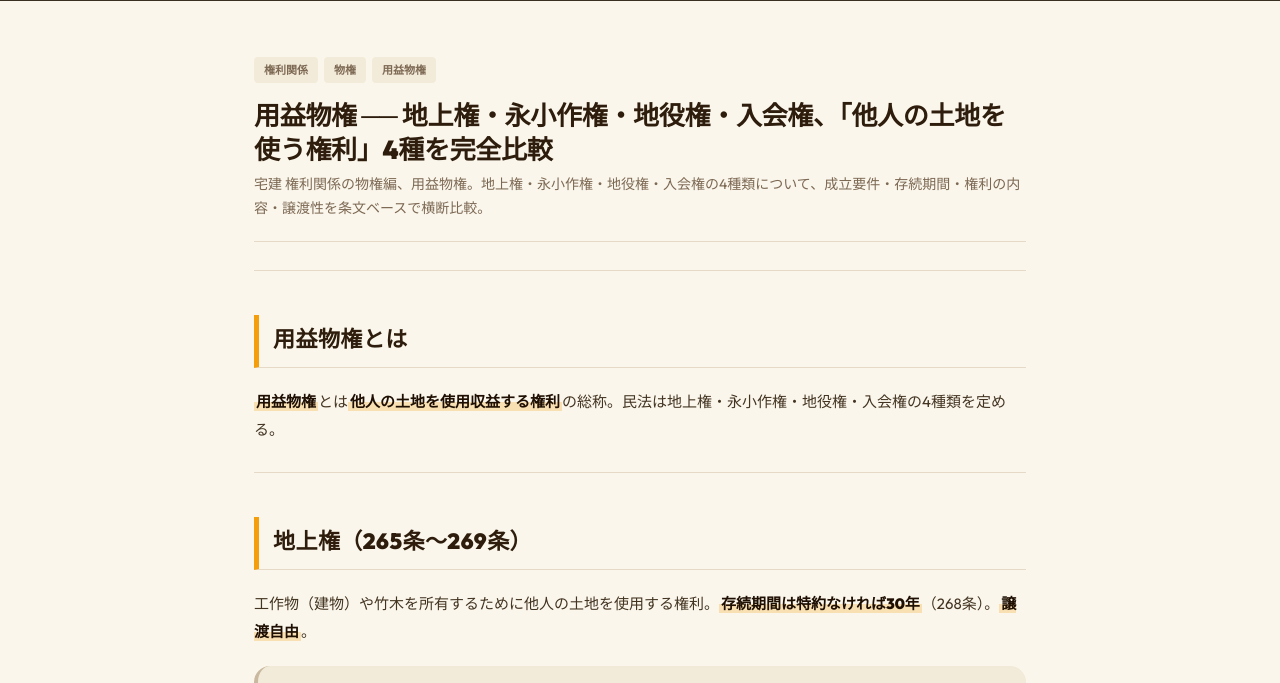
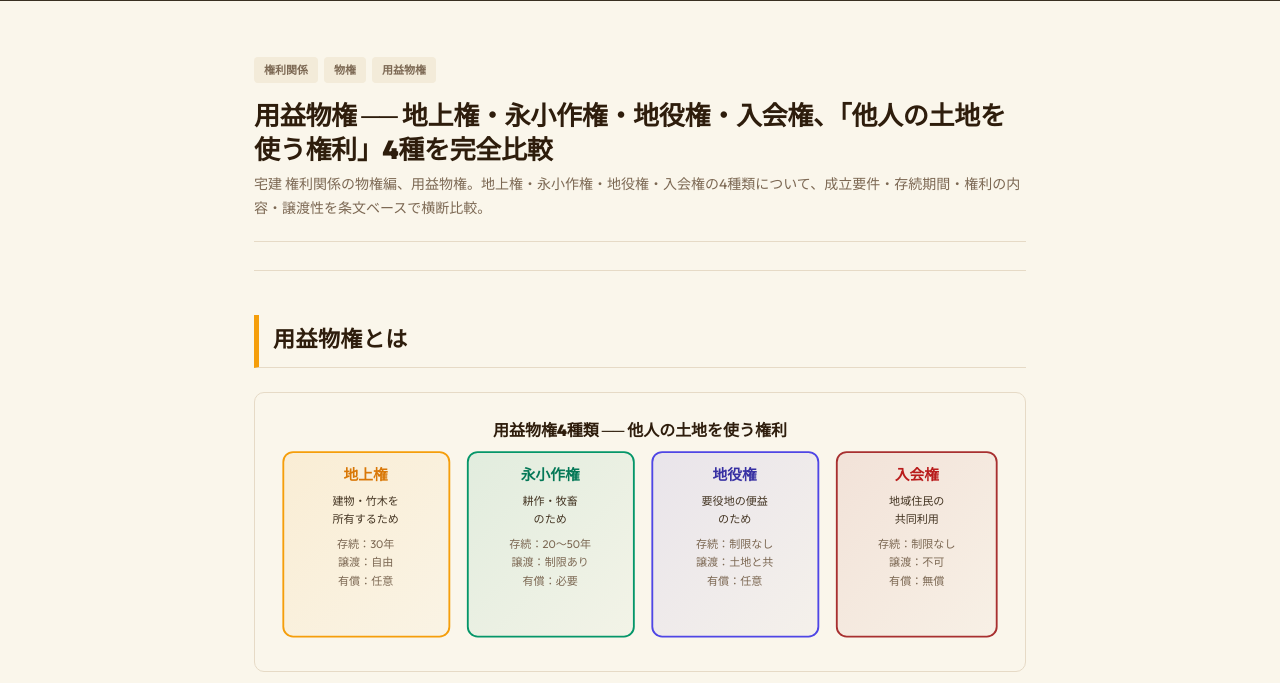
Before and after one commit to masayukiyamazaki0601/takken-siken-madousho, a plain HTML site: page content/column-servitudes.html in a window 1280 px wide. Shown: the part 63-746 px from the top of the page. Drawn offline with Linux system fonts and the light colour scheme.

Commit message:
diagrams: Lv7(用益物権4種比較カード)

```diff
--- a/content/column-servitudes.html
+++ b/content/column-servitudes.html
@@ -62,7 +62,8 @@ body{
 .article ol{padding-left:24px;margin:16px 0}
 .article ol li{font-size:15px;line-height:1.7;margin-bottom:10px;color:#433422}
 .article ol li::marker{color:#f59e0b;font-weight:900}
-@media(max-width:768px){
+.article .diagram{margin:24px 0;background:#faf6eb;border:1px solid #e6dac6;border-radius:10px;padding:16px;overflow:hidden}
+.article .diagram svg{width:100%;height:auto;display:block}@media(max-width:768px){
   .article{padding:16px}
   .article h1{font-size:20px}
   .article h2{font-size:18px}
@@ -85,6 +86,49 @@ body{
 <hr>
 
 <h2>用益物権とは</h2>
+<div class="diagram">
+  <svg viewBox="0 0 600 200" style="font-family:'Outfit','Noto Sans JP',sans-serif">
+    <defs>
+      <linearGradient id="c1" x1="0%" y1="0%" x2="100%" y2="100%"><stop offset="0%" stop-color="#f59e0b" stop-opacity=".10"/><stop offset="100%" stop-color="#f59e0b" stop-opacity=".03"/></linearGradient>
+      <linearGradient id="c2" x1="0%" y1="0%" x2="100%" y2="100%"><stop offset="0%" stop-color="#059669" stop-opacity=".10"/><stop offset="100%" stop-color="#059669" stop-opacity=".03"/></linearGradient>
+      <linearGradient id="c3" x1="0%" y1="0%" x2="100%" y2="100%"><stop offset="0%" stop-color="#4f46e5" stop-opacity=".10"/><stop offset="100%" stop-color="#4f46e5" stop-opacity=".03"/></linearGradient>
+      <linearGradient id="c4" x1="0%" y1="0%" x2="100%" y2="100%"><stop offset="0%" stop-color="#a83030" stop-opacity=".10"/><stop offset="100%" stop-color="#a83030" stop-opacity=".03"/></linearGradient>
+    </defs>
+    <text x="300" y="22" text-anchor="middle" font-size="13" font-weight="900" fill="#2e1d0c">用益物権4種類 ── 他人の土地を使う権利</text>
+    <!-- 地上権 -->
+    <rect x="10" y="35" width="135" height="150" rx="8" fill="url(#c1)" stroke="#f59e0b" stroke-width="1.5"/>
+    <text x="77" y="58" text-anchor="middle" font-size="12" font-weight="900" fill="#d97706">地上権</text>
+    <text x="77" y="78" text-anchor="middle" font-size="9" fill="#433422">建物・竹木を</text>
+    <text x="77" y="93" text-anchor="middle" font-size="9" fill="#433422">所有するため</text>
+    <text x="77" y="113" text-anchor="middle" font-size="9" fill="#7c6853">存続：30年</text>
+    <text x="77" y="128" text-anchor="middle" font-size="9" fill="#7c6853">譲渡：自由</text>
+    <text x="77" y="143" text-anchor="middle" font-size="9" fill="#7c6853">有償：任意</text>
+    <!-- 永小作権 -->
+    <rect x="160" y="35" width="135" height="150" rx="8" fill="url(#c2)" stroke="#059669" stroke-width="1.5"/>
+    <text x="227" y="58" text-anchor="middle" font-size="12" font-weight="900" fill="#047857">永小作権</text>
+    <text x="227" y="78" text-anchor="middle" font-size="9" fill="#433422">耕作・牧畜</text>
+    <text x="227" y="93" text-anchor="middle" font-size="9" fill="#433422">のため</text>
+    <text x="227" y="113" text-anchor="middle" font-size="9" fill="#7c6853">存続：20〜50年</text>
+    <text x="227" y="128" text-anchor="middle" font-size="9" fill="#7c6853">譲渡：制限あり</text>
+    <text x="227" y="143" text-anchor="middle" font-size="9" fill="#7c6853">有償：必要</text>
+    <!-- 地役権 -->
+    <rect x="310" y="35" width="135" height="150" rx="8" fill="url(#c3)" stroke="#4f46e5" stroke-width="1.5"/>
+    <text x="377" y="58" text-anchor="middle" font-size="12" font-weight="900" fill="#3730a3">地役権</text>
+    <text x="377" y="78" text-anchor="middle" font-size="9" fill="#433422">要役地の便益</text>
+    <text x="377" y="93" text-anchor="middle" font-size="9" fill="#433422">のため</text>
+    <text x="377" y="113" text-anchor="middle" font-size="9" fill="#7c6853">存続：制限なし</text>
+    <text x="377" y="128" text-anchor="middle" font-size="9" fill="#7c6853">譲渡：土地と共</text>
+    <text x="377" y="143" text-anchor="middle" font-size="9" fill="#7c6853">有償：任意</text>
+    <!-- 入会権 -->
+    <rect x="460" y="35" width="130" height="150" rx="8" fill="url(#c4)" stroke="#a83030" stroke-width="1.5"/>
+    <text x="525" y="58" text-anchor="middle" font-size="12" font-weight="900" fill="#b91c1c">入会権</text>
+    <text x="525" y="78" text-anchor="middle" font-size="9" fill="#433422">地域住民の</text>
+    <text x="525" y="93" text-anchor="middle" font-size="9" fill="#433422">共同利用</text>
+    <text x="525" y="113" text-anchor="middle" font-size="9" fill="#7c6853">存続：制限なし</text>
+    <text x="525" y="128" text-anchor="middle" font-size="9" fill="#7c6853">譲渡：不可</text>
+    <text x="525" y="143" text-anchor="middle" font-size="9" fill="#7c6853">有償：無償</text>
+  </svg>
+</div>
 <p><b>用益物権</b>とは<b>他人の土地を使用収益する権利</b>の総称。民法は地上権・永小作権・地役権・入会権の4種類を定める。</p>
 
 <hr>
```
